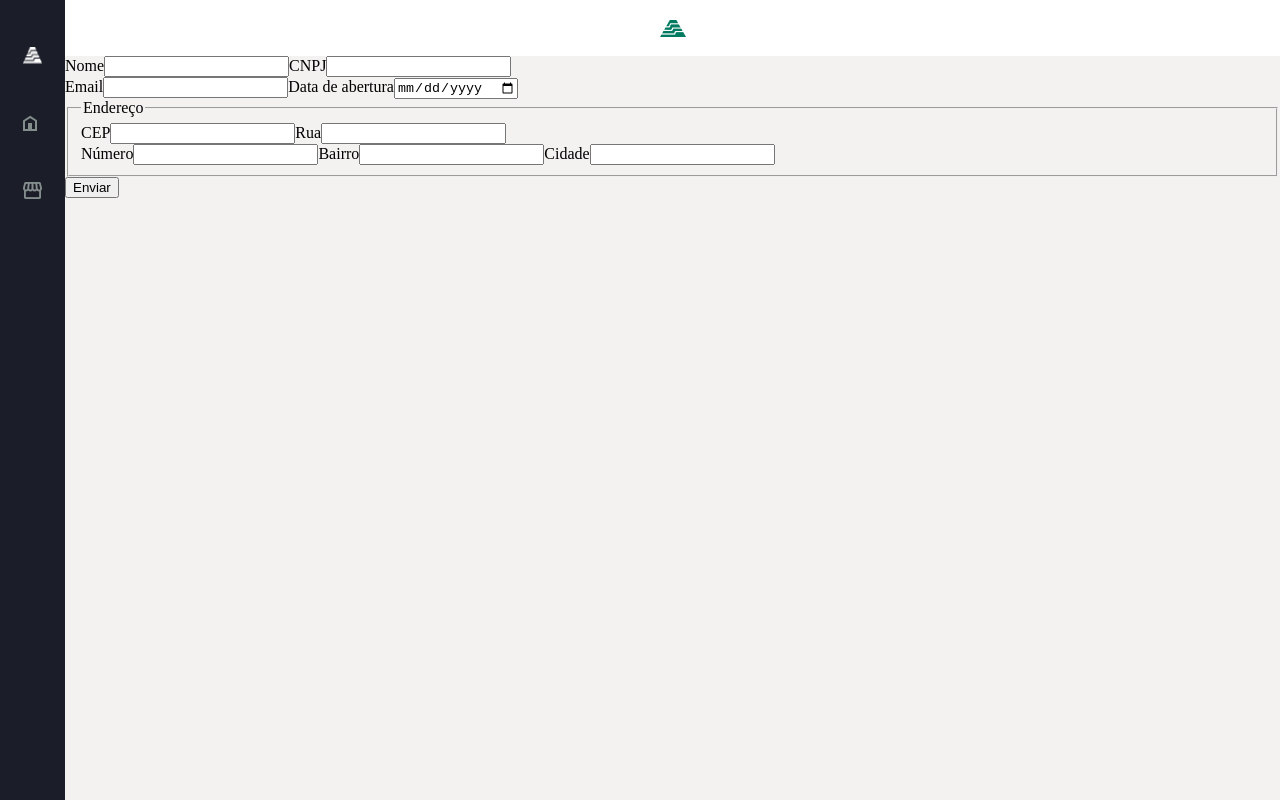
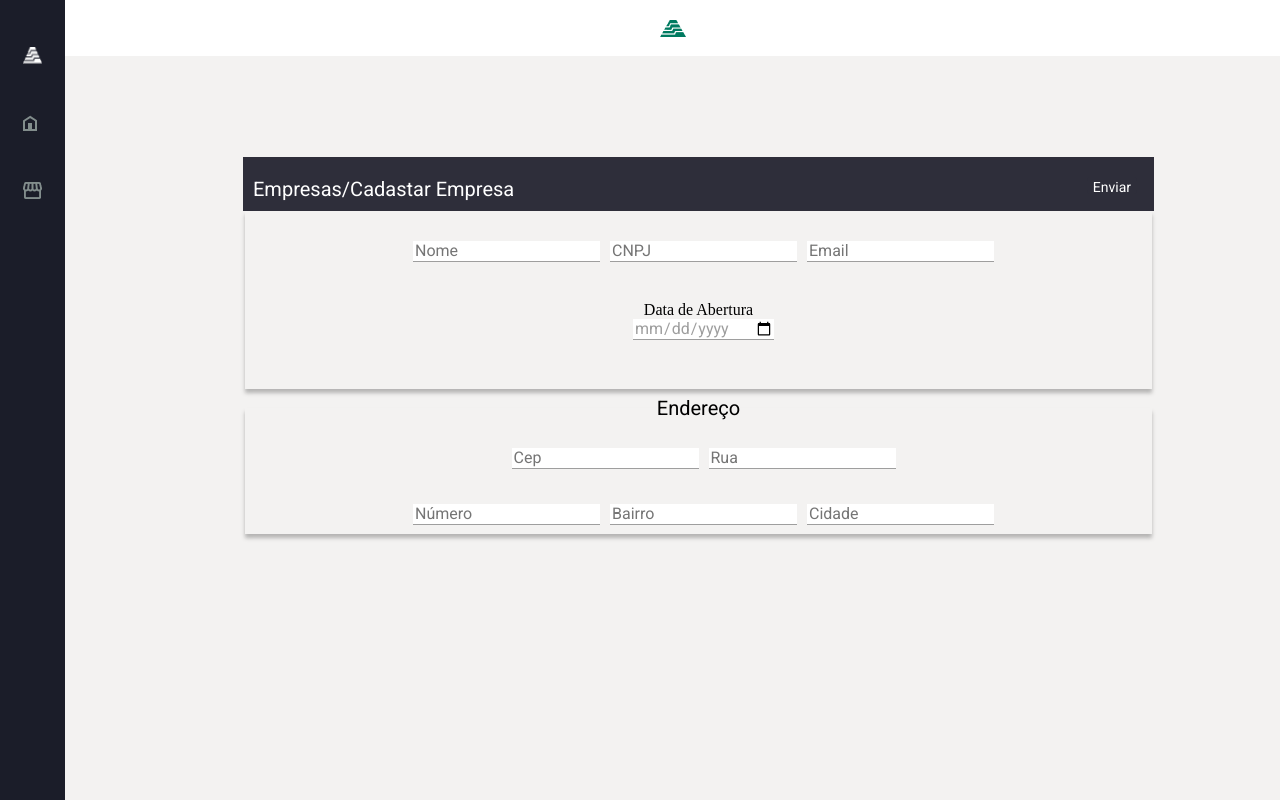
Before and after one commit to WesleyVitor/Portal-de-Empresas, a React (Create React App) app: page /form in a window 1280 px wide. Built offline with nearby package versions, Linux system fonts and the light colour scheme; no server answers.

Commit message:
fix tela de cadastro

```diff
--- a/api/server.js
+++ b/api/server.js
@@ -1,4 +1,3 @@
-
 
 const express = require("express");
 const cors = require("cors");
--- a/public/index.html
+++ b/public/index.html
@@ -7,7 +7,7 @@
     <meta name="theme-color" content="#000000" />
     <link rel="preconnect" href="https://fonts.googleapis.com">
     <link rel="preconnect" href="https://fonts.gstatic.com" crossorigin>
-    <link href="https://fonts.googleapis.com/css2?family=Roboto:wght@500&display=swap" rel="stylesheet">
+    <link href="https://fonts.googleapis.com/css2?family=Roboto:wght@400;500&display=swap" rel="stylesheet">
     <meta
       name="description"
       content="Web site created using create-react-app"
--- a/src/pages/Form/index.js
+++ b/src/pages/Form/index.js
@@ -1,6 +1,6 @@
 import React, { useState } from 'react';
 import Header from '../../Components/Header';
-import { Container,MainSection,StripeHeader,Icon } from '../../styles/global';
+import { Container,MainSection,StripeHeader,Icon, Stripe,Text } from '../../styles/global';
 import {StyleForm} from './styles';
 import axios from 'axios'
 const Form = ({addCompany})=>{
@@ -35,36 +35,43 @@ const Form = ({addCompany})=>{
                 <StripeHeader>
                     <Icon width="26px" height="17px" src='/assets/Shape.png'/>
                 </StripeHeader>
-                <StyleForm onSubmit={handleSubmit}  >
-                    <div>
-                        <label>Nome</label>
-                        <input type="text" value={company.name} name='name' onChange={handleChange}/>
-                        <label>CNPJ</label>
-                        <input type="text" value={company.cnpj} name='cnpj' onChange={handleChange}/>
-                    </div>
+                <StyleForm onSubmit={handleSubmit}>
+                    <Stripe>
+                        Empresas/Cadastar Empresa
+                        <input type="submit" value="Enviar"/>
+                    </Stripe>
+                    <fieldset className='person-fieldset'>
+                        <div>
+                            <input required placeholder='Nome' type="text" value={company.name} name='name' onChange={handleChange}/>
+                            <input required placeholder='CNPJ' type="text" value={company.cnpj} name='cnpj' onChange={handleChange}/>
+                            <input placeholder='Email' type="text" value={company.email} name='email' onChange={handleChange}/>
 
-                    <label>Email</label>
-                    <input type="text" value={company.email} name='email' onChange={handleChange}/>
-                    <label>Data de abertura</label>
-                    <input type="date" value={company.date_open} name='date_open' onChange={handleChange}/>
-                    <fieldset>
+                        </div>
+                        <div id="opening">
+                            <label>Data de Abertura</label>
+                            <input required placeholder='Data de abertura' type="date" value={company.date_open} name='date_open' onChange={handleChange}/>
+                        </div>
+
+
+                    </fieldset>
+
+                    <fieldset className='andress-fieldset'>
                         <legend>Endereço</legend>
                         <div>
-                            <label>CEP</label>
-                            <input type="text" value={company.cep} name='cep' onChange={handleChange}/>
-                            <label>Rua</label>
-                            <input type="text" value={company.street} name='street' onChange={handleChange}/>
+                            <input required placeholder='Cep' type="text" value={company.cep} name='cep' onChange={handleChange}/>
+
+                            <input placeholder='Rua' type="text" value={company.street} name='street' onChange={handleChange}/>
                         </div>
 
-                        <label>Número</label>
-                        <input type="text" value={company.number} name='number' onChange={handleChange}/>
-                        <label>Bairro</label>
-                        <input type="text" value={company.district} name='district' onChange={handleChange}/>
-                        <label>Cidade</label>
-                        <input type="text" value={company.city} name='city' onChange={handleChange}/>
+
+                        <input placeholder='Número' type="text" value={company.number} name='number' onChange={handleChange}/>
+
+                        <input placeholder='Bairro' type="text" value={company.district} name='district' onChange={handleChange}/>
+
+                        <input placeholder='Cidade' type="text" value={company.city} name='city' onChange={handleChange}/>
                     </fieldset>
 
-                    <input type="submit" value="Enviar"/>
+
                 </StyleForm>
             </MainSection>
 
--- a/src/pages/Form/styles.js
+++ b/src/pages/Form/styles.js
@@ -1,6 +1,67 @@
 import styled from 'styled-components';
 
 export const StyleForm = styled.form`
+    margin-left:178px;
+    margin-top:101px;
+    margin-right:126px;
 
+    & input{
+        margin-left:10px;
+        border:none;
+        box-shadow:0px 1px 0px #9E9E9E;
+        font-size:16px;
+        font-family:"Roboto", sans-serif;
+        line-height:18px;
+
+        color:#9E9E9E;
+    }
+
+    & fieldset{
+        border:none;
+        box-shadow:0px 4px 4px rgba(0,0,0,.26);
+        padding-left:12px;
+    }
+
+    & .person-fieldset{
+        margin-bottom: 10px;
+        text-align:center;
+        padding-top:30px;
+
+        & div{
+            margin-bottom:40px;
+        }
+
+        & #opening{
+            display:inline-flex;
+            flex-direction:column;
+        }
+    }
+
+    & .andress-fieldset{
+        padding-top:31px;
+        text-align:center;
+
+        & legend{
+            font-size:20px;
+            font-family:"Roboto", sans-serif;
+            line-height:18px;
+        }
+
+        & div{
+            margin-bottom:36px;
+        }
+    }
+
+    & input[type=submit]{
+        margin-bottom:17px;
+        margin-right:17px;
+        border-radius:4px;
+        background:#2E2E3A;
+        border:none;
+        color:#FFF;
+        font-family:"Roboto", sans-serif;
+        font-size:14px;
+        box-shadow:0 0 0 #FFF;
+    }
 
 `
--- a/src/styles/global.js
+++ b/src/styles/global.js
@@ -34,3 +34,17 @@ export const Text = styled.p`
     font-family:"Roboto", sans-serif;
     font-size:${props=>props.size};
 `
+
+export const Stripe = styled.div`
+display:flex;
+justify-content: space-between;
+background:#2E2E3A;
+height:34px;
+padding-top:20px;
+padding-left:10px;
+color:#FFF;
+font-size:20px;
+font-family:"Roboto", sans-serif;
+
+
+`
```
